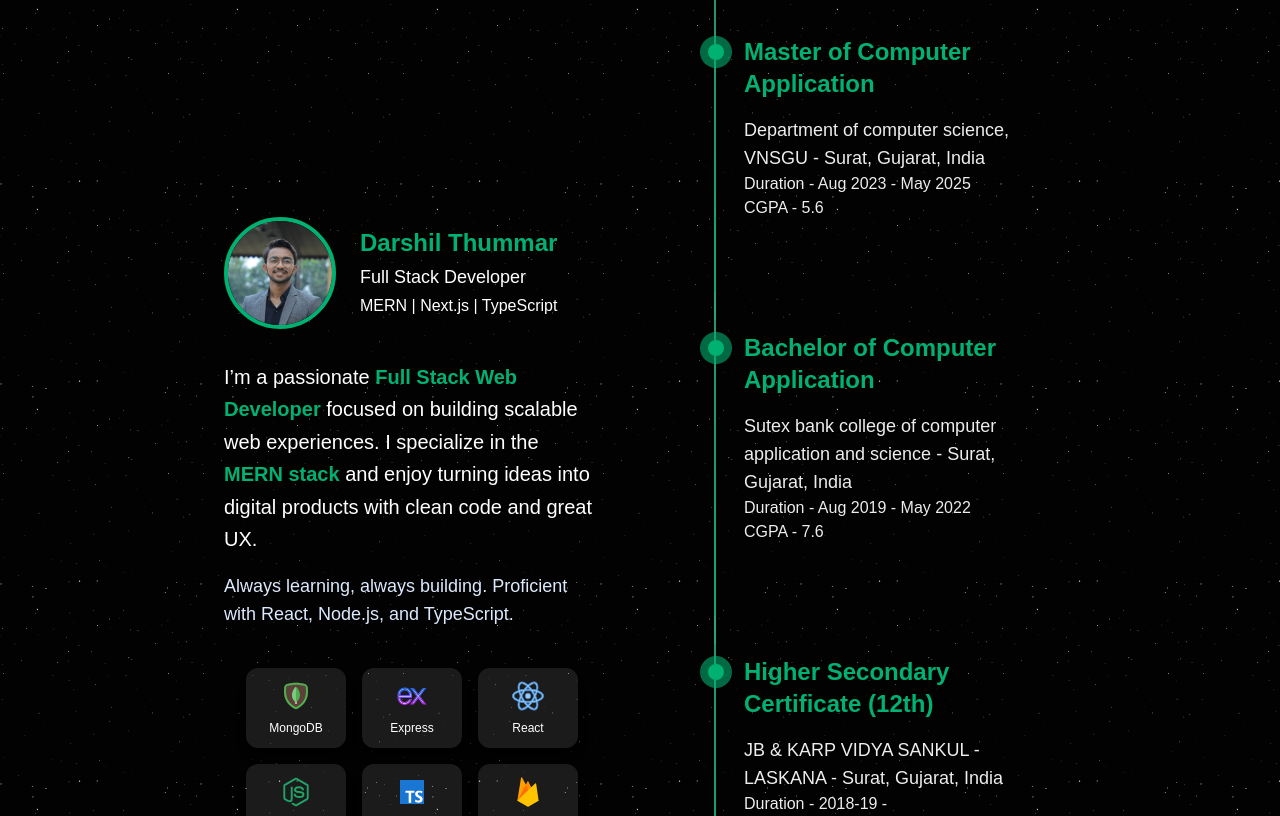
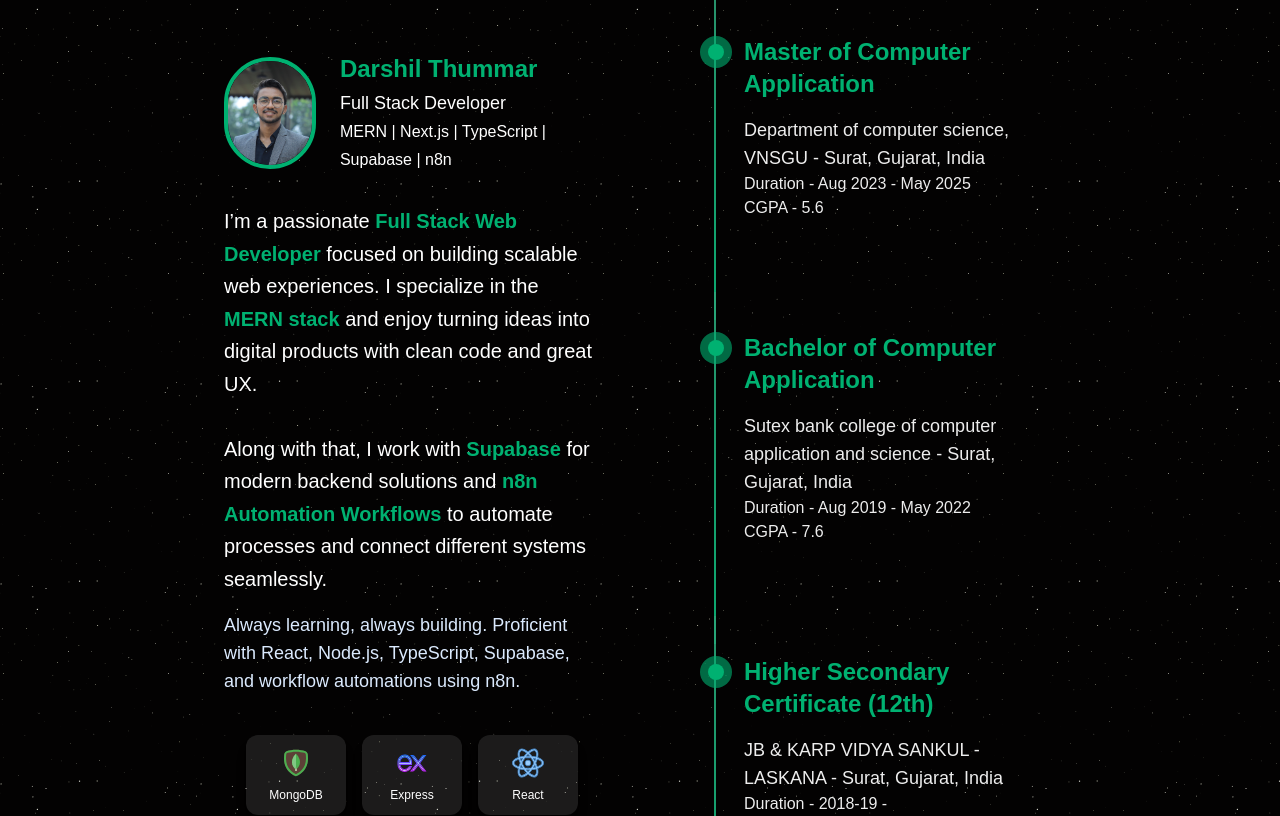
Before and after one commit to darshilthummar09/next-portfolio, a Next.js app: page / in a window 1280 px wide. Shown: the part 1020-1836 px from the top of the page. Built offline with nearby package versions, Linux system fonts and the light colour scheme.

Commit message:
Update AboutSection.tsx

```diff
--- a/src/Components/Home/AboutSection.tsx
+++ b/src/Components/Home/AboutSection.tsx
@@ -17,6 +17,8 @@ const techStack = [
   { name: "Node.js", icon: "/skills/nodejs.svg" },
   { name: "TypeScript", icon: "/skills/typescript.svg" },
   { name: "Firebase", icon: "/skills/firebase.svg" },
+  { name: "Supabase", icon: "/skills/supabase.svg" }, // ✅ Added
+  { name: "n8n Automation", icon: "/skills/n8n.svg" }, // ✅ Added
 ];
 
 const AboutSection = ({ id }: { id: string }) => {
@@ -29,12 +31,12 @@ const AboutSection = ({ id }: { id: string }) => {
         <title>Darshil Thummar | Full Stack MERN Developer</title>
         <meta
           name="description"
-          content="Darshil Thummar is a Full Stack Developer specializing in the MERN stack, Next.js, and TypeScript. Passionate about building scalable web applications."
+          content="Darshil Thummar is a Full Stack Developer specializing in the MERN stack, Next.js, TypeScript, Supabase, and n8n Automation workflows. Passionate about building scalable web applications."
         />
         <meta property="og:title" content="Darshil Thummar | Full Stack Developer" />
         <meta
           property="og:description"
-          content="Explore Darshil Thummar's work as a MERN Stack Developer, experienced in building modern web applications with React, Node.js, and more."
+          content="Explore Darshil Thummar's work as a MERN Stack Developer, experienced in React, Node.js, Supabase, and n8n Automation workflows."
         />
         <meta property="og:image" content="/darshilthummar.JPG" />
         <meta property="og:type" content="website" />
@@ -53,7 +55,16 @@ const AboutSection = ({ id }: { id: string }) => {
                 "https://github.com/darshilthummar09",
                 "https://www.linkedin.com/in/darshil-thummar-50bb8b216",
               ],
-              knowsAbout: ["JavaScript", "React", "Node.js", "TypeScript", "MongoDB", "Express"],
+              knowsAbout: [
+                "JavaScript",
+                "React",
+                "Node.js",
+                "TypeScript",
+                "MongoDB",
+                "Express",
+                "Supabase",
+                "n8n Automation"
+              ],
             }),
           }}
         />
@@ -94,7 +105,7 @@ const AboutSection = ({ id }: { id: string }) => {
                   <p className="text-lg text-white">
                     Full Stack Developer <br />
                     <span className="text-base text-white">
-                      MERN | Next.js | TypeScript
+                      MERN | Next.js | TypeScript | Supabase | n8n
                     </span>
                   </p>
                 </div>
@@ -138,10 +149,13 @@ const AboutSection = ({ id }: { id: string }) => {
                     Full Stack Web Developer
                   </span>{" "}
                   focused on building scalable web experiences. I specialize in the{" "}
-                  <strong className="text-[var(--primaryColor)]">MERN stack</strong> and enjoy turning ideas into digital products with clean code and great UX.
+                  <strong className="text-[var(--primaryColor)]">MERN stack</strong> and enjoy turning ideas into digital products with clean code and great UX. <br /><br />
+                  Along with that, I work with{" "}
+                  <strong className="text-[var(--primaryColor)]">Supabase</strong> for modern backend solutions and{" "}
+                  <strong className="text-[var(--primaryColor)]">n8n Automation Workflows</strong> to automate processes and connect different systems seamlessly.
                 </p>
                 <p className="text-lg text-blue-100">
-                  Always learning, always building. Proficient with React, Node.js, and TypeScript.
+                  Always learning, always building. Proficient with React, Node.js, TypeScript, Supabase, and workflow automations using n8n.
                 </p>
               </motion.section>
 
```
